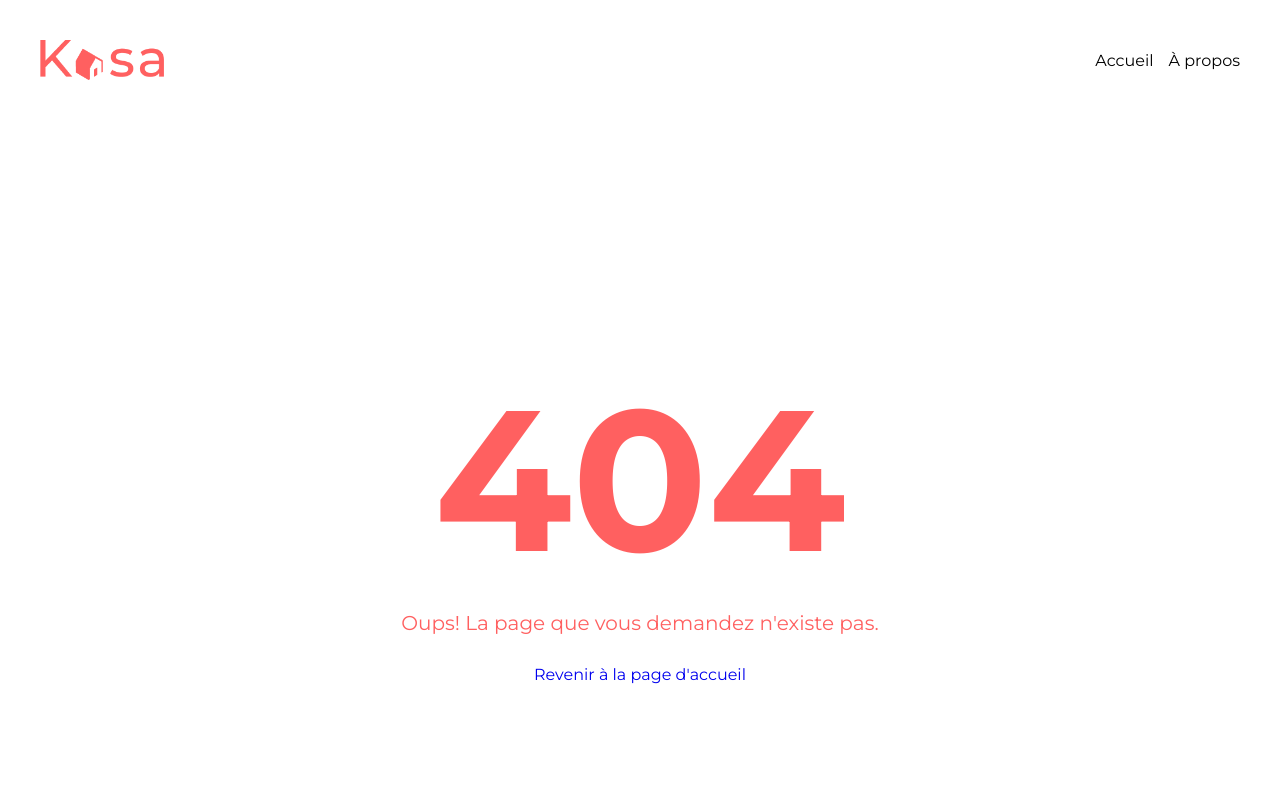
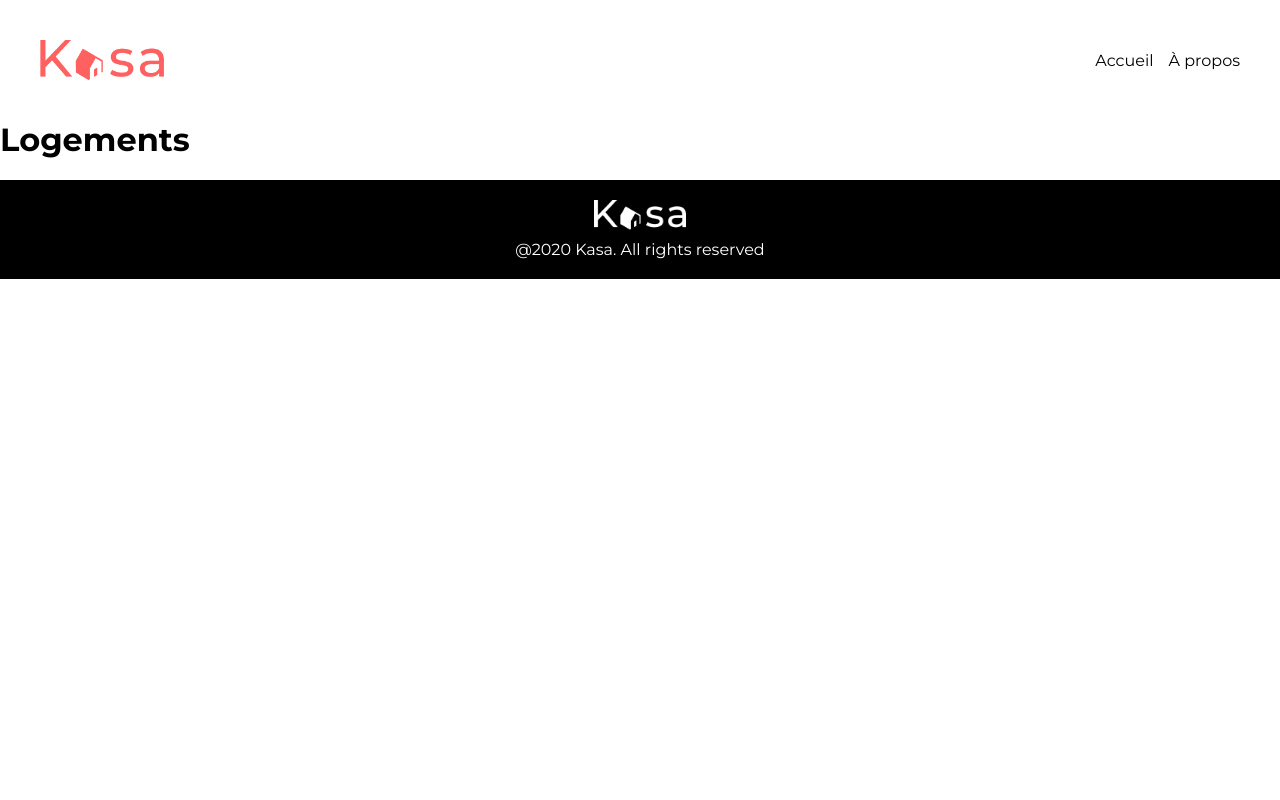
Before and after one commit to Courleciel/kasa, a React (Create React App) app: page /logements/1 in a window 1280 px wide. Before the commit this address had no page. Shown: the top 800 px of the page. Built offline with nearby package versions, Linux system fonts and the light colour scheme.

Commit message:
routing for cards

```diff
--- a/src/index.jsx
+++ b/src/index.jsx
@@ -1,7 +1,7 @@
 import React from 'react';
-import ReactDOM from 'react-dom'
-import { BrowserRouter as Router, Routes, Route } from 'react-router-dom'
-import './assets/styles/main.scss'
+import ReactDOM from 'react-dom';
+import { BrowserRouter as Router, Routes, Route } from 'react-router-dom';
+import './assets/styles/main.scss';
 import Header from './components/Header';
 import Footer from './components/Footer';
 import Home from './pages/Home';
@@ -15,7 +15,7 @@ ReactDOM.render(
       <Header />
       <Routes>
         <Route path="/" element={<Home />} />
-            <Route path="/logements" element={<Housing />} />
+        <Route path="/logements/:id" element={<Housing />} /> {/* Route dynamique */}
         <Route path="/apropos" element={<About />} />
         <Route path="*" element={<Error />} />
       </Routes>
@@ -23,4 +23,4 @@ ReactDOM.render(
     </Router>
   </React.StrictMode>,
   document.getElementById('root')
-)
+);
--- a/src/pages/Home/index.jsx
+++ b/src/pages/Home/index.jsx
@@ -2,6 +2,7 @@ import { useEffect, useState } from 'react';
 import Banner from '../../components/Banner';
 import Card from '../../components/Card';
 import data from '../../data/housing_adverstisements.json'
+import { Link } from 'react-router-dom';
 
 function Home() {
   const [advertisements, setAdvertisements] = useState([]);
@@ -15,7 +16,9 @@ function Home() {
       <Banner />
       <div className='cards'>
         {advertisements.map(ad => (
-          <Card key={ad.id} cover={ad.cover} />
+          <Link key={ad.id} to={`/logements/${ad.id}`} className='card-link'>
+            <Card key={ad.id} cover={ad.cover} />
+          </Link>
         ))}
       </div>
     </div>
```
Lines whose indentation alone changed are shown as unchanged.
